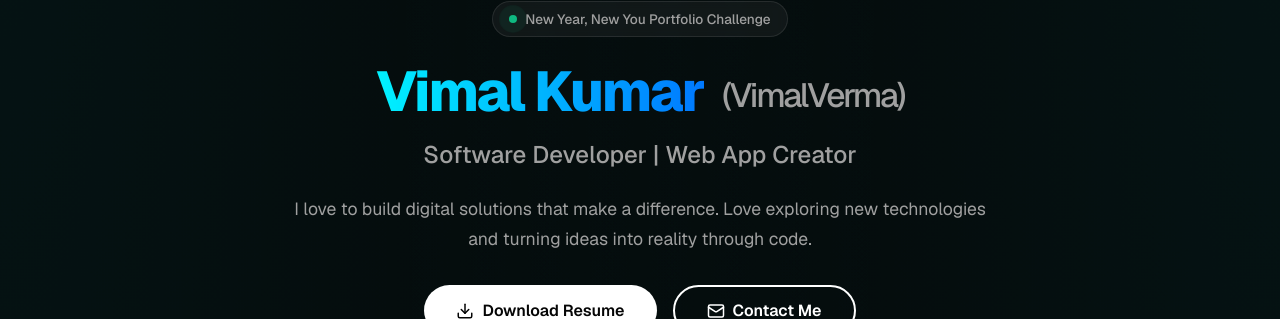
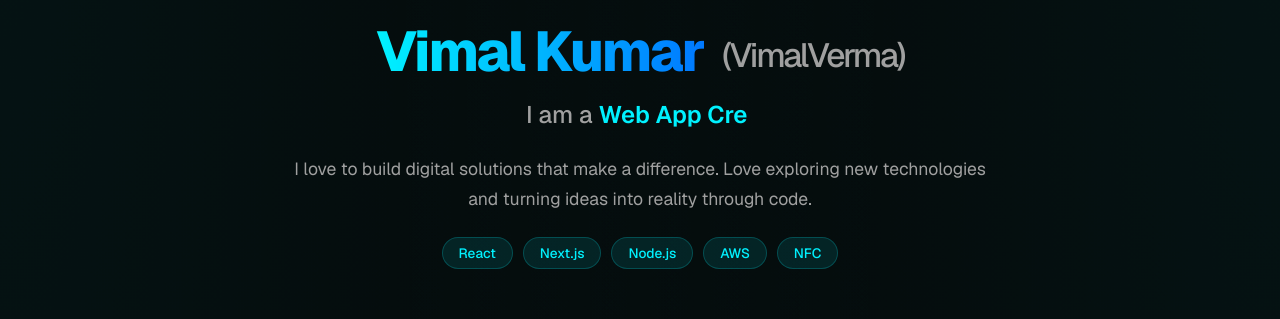
Before and after one commit to vimal-verma/vimalverma.in, a Next.js app: page / in a window 1280 px wide. Shown: the part 279-598 px from the top of the page. Built offline with nearby package versions, Linux system fonts and the light colour scheme; no server answers.

Commit message:
UI Improved

```diff
--- a/app/components/HomeContent.js
+++ b/app/components/HomeContent.js
@@ -273,9 +273,11 @@ const BlogCard = ({ blog }) => (
 export default function HomeContent() {
     const [isDark, setIsDark] = useState(true);
     const [formStatus, setFormStatus] = useState(null);
+    const [errors, setErrors] = useState({});
     const [blogs, setBlogs] = useState([]);
     const [loadingBlogs, setLoadingBlogs] = useState(true);
     const recommendationsRef = useRef(null);
+    const [typewriterText, setTypewriterText] = useState("Software Developer");
     const [showBackToTop, setShowBackToTop] = useState(false);
     const [scrollProgress, setScrollProgress] = useState(0);
 
@@ -307,9 +309,24 @@ export default function HomeContent() {
         }
     };
 
+    const validateForm = (data) => {
+        const newErrors = {};
+        if (!data.name || data.name.trim().length < 2) {
+            newErrors.name = "Name must be at least 2 characters long.";
+        }
+        if (!data.email || !/^\S+@\S+\.\S+$/.test(data.email)) {
+            newErrors.email = "Please enter a valid email address.";
+        }
+        if (!data.message || data.message.trim().length < 10) {
+            newErrors.message = "Message must be at least 10 characters long.";
+        }
+        return newErrors;
+    };
+
     const handleContactSubmit = async (e) => {
         e.preventDefault();
         setFormStatus('submitting');
+        setErrors({});
 
         const formData = {
             name: e.target.name.value,
@@ -317,6 +334,13 @@ export default function HomeContent() {
             message: e.target.message.value,
             sendto: "vimal"
         };
+
+        const validationErrors = validateForm(formData);
+        if (Object.keys(validationErrors).length > 0) {
+            setErrors(validationErrors);
+            setFormStatus(null);
+            return;
+        }
 
         try {
             const res = await fetch("https://api.vdev.in/message", {
@@ -394,6 +418,47 @@ export default function HomeContent() {
         return () => observer.disconnect();
     }, []);
 
+    useEffect(() => {
+        const roles = ["Software Developer", "Web App Creator", "Tech Enthusiast", "Open Source Contributor"];
+        let roleIndex = 0;
+        let charIndex = roles[0].length;
+        let isDeleting = false;
+        let timer;
+
+        const type = () => {
+            const currentRole = roles[roleIndex];
+
+            if (isDeleting) {
+                setTypewriterText(currentRole.substring(0, charIndex - 1));
+                charIndex--;
+            } else {
+                setTypewriterText(currentRole.substring(0, charIndex + 1));
+                charIndex++;
+            }
+
+            let speed = isDeleting ? 50 : 100;
+
+            if (!isDeleting && charIndex === currentRole.length) {
+                speed = 2000;
+                isDeleting = true;
+            } else if (isDeleting && charIndex === 0) {
+                isDeleting = false;
+                roleIndex = (roleIndex + 1) % roles.length;
+                speed = 500;
+            }
+
+            timer = setTimeout(type, speed);
+        };
+
+        // Start delay
+        timer = setTimeout(() => {
+            isDeleting = true;
+            type();
+        }, 2000);
+
+        return () => clearTimeout(timer);
+    }, []);
+
     const scrollToTop = () => {
         window.scrollTo({
             top: 0,
@@ -428,11 +493,30 @@ export default function HomeContent() {
                         <span className={styles.gradientText}>Vimal Kumar</span> <span className={styles.handle}>(VimalVerma)</span>
                     </h1>
                     <p className={`${styles.subtitle} ${styles.animateFadeUp} ${styles.delay2}`}>
-                        Software Developer | Web App Creator
+                        I am a <span style={{ color: "var(--accent-color, #00F2FF)", fontWeight: "600" }}>{typewriterText}</span>
+                        <span style={{ animation: "blink 1s step-end infinite", opacity: 0.7 }}>|</span>
+                        <style>{`@keyframes blink { 0%, 100% { opacity: 1; } 50% { opacity: 0; } }`}</style>
                     </p>
                     <p className={`${styles.description} ${styles.animateFadeUp} ${styles.delay3}`}>
                         I love to build digital solutions that make a difference. Love exploring new technologies and turning ideas into reality through code.
                     </p>
+
+                    <div className={`${styles.animateFadeUp} ${styles.delay3}`} style={{ display: "flex", gap: "10px", justifyContent: "center", flexWrap: "wrap", margin: "1.5rem 0" }}>
+                        {["React", "Next.js", "Node.js", "AWS", "NFC"].map((tech) => (
+                            <span key={tech} style={{
+                                padding: "6px 16px",
+                                borderRadius: "20px",
+                                backgroundColor: isDark ? "rgba(0, 242, 255, 0.1)" : "rgba(0, 242, 255, 0.05)",
+                                color: "var(--accent-color, #00F2FF)",
+                                border: "1px solid rgba(0, 242, 255, 0.2)",
+                                fontSize: "0.85rem",
+                                fontWeight: "500",
+                                backdropFilter: "blur(5px)"
+                            }}>
+                                {tech}
+                            </span>
+                        ))}
+                    </div>
 
                     <div className={`${styles.heroButtons} ${styles.animateFadeUp} ${styles.delay3}`}>
                         <a
@@ -676,14 +760,17 @@ export default function HomeContent() {
                             <div className={styles.formGroup} >
                                 <label htmlFor="name" className={styles.formLabel} style={{ display: "flex", alignItems: "center", gap: "0.5rem" }}><User size={16} /> Name</label>
                                 <input type="text" id="name" name="name" required className={styles.formInput} placeholder="Your Name" data-narrate="Enter your name here." data-section="Contact" />
+                                {errors.name && <span style={{ color: "#FF4444", fontSize: "0.8rem", marginTop: "0.25rem", display: "block" }}>{errors.name}</span>}
                             </div>
                             <div className={styles.formGroup}>
                                 <label htmlFor="email" className={styles.formLabel} style={{ display: "flex", alignItems: "center", gap: "0.5rem" }}><Mail size={16} /> Email</label>
                                 <input type="email" id="email" name="email" required className={styles.formInput} placeholder="your@email.com" data-narrate="Enter your email address so Vimal can reply." data-section="Contact" />
+                                {errors.email && <span style={{ color: "#FF4444", fontSize: "0.8rem", marginTop: "0.25rem", display: "block" }}>{errors.email}</span>}
                             </div>
                             <div className={styles.formGroup}>
                                 <label htmlFor="message" className={styles.formLabel} style={{ display: "flex", alignItems: "center", gap: "0.5rem" }}><MessageSquare size={16} /> Message</label>
                                 <textarea id="message" name="message" required rows="5" className={styles.formTextarea} placeholder="Your Message" data-narrate="Type your message or project details here." data-section="Contact"></textarea>
+                                {errors.message && <span style={{ color: "#FF4444", fontSize: "0.8rem", marginTop: "0.25rem", display: "block" }}>{errors.message}</span>}
                             </div>
                             <button type="submit" className={styles.submitBtn} disabled={formStatus === 'submitting' || formStatus === 'success'} aria-live="polite" style={{ display: "inline-flex", alignItems: "center", justifyContent: "center", gap: "0.5rem" }}>
                                 {formStatus === 'submitting' ? 'Sending...' : (formStatus === 'success' ? 'Message Sent!' : <><Send size={18} /> Send Message</>)}
```
